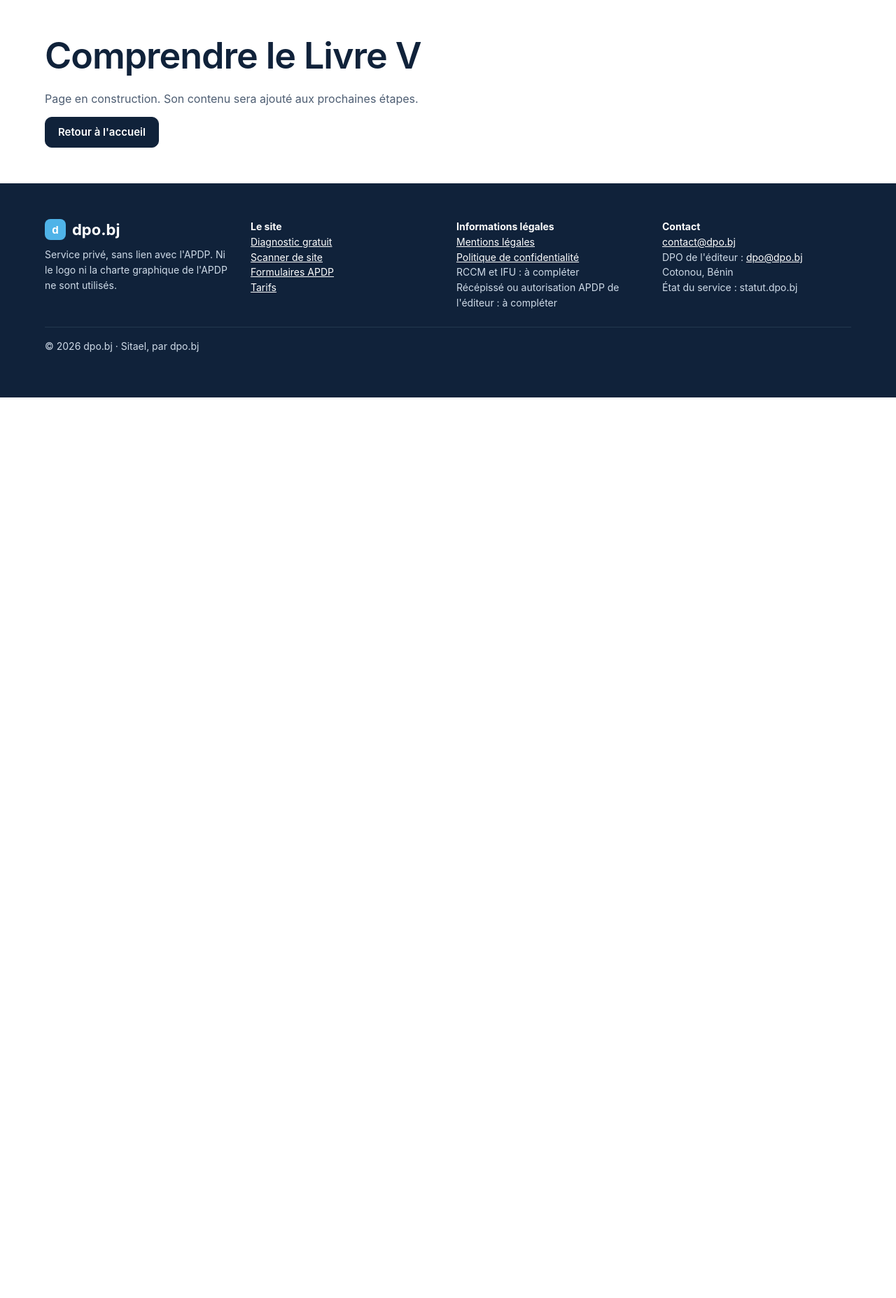
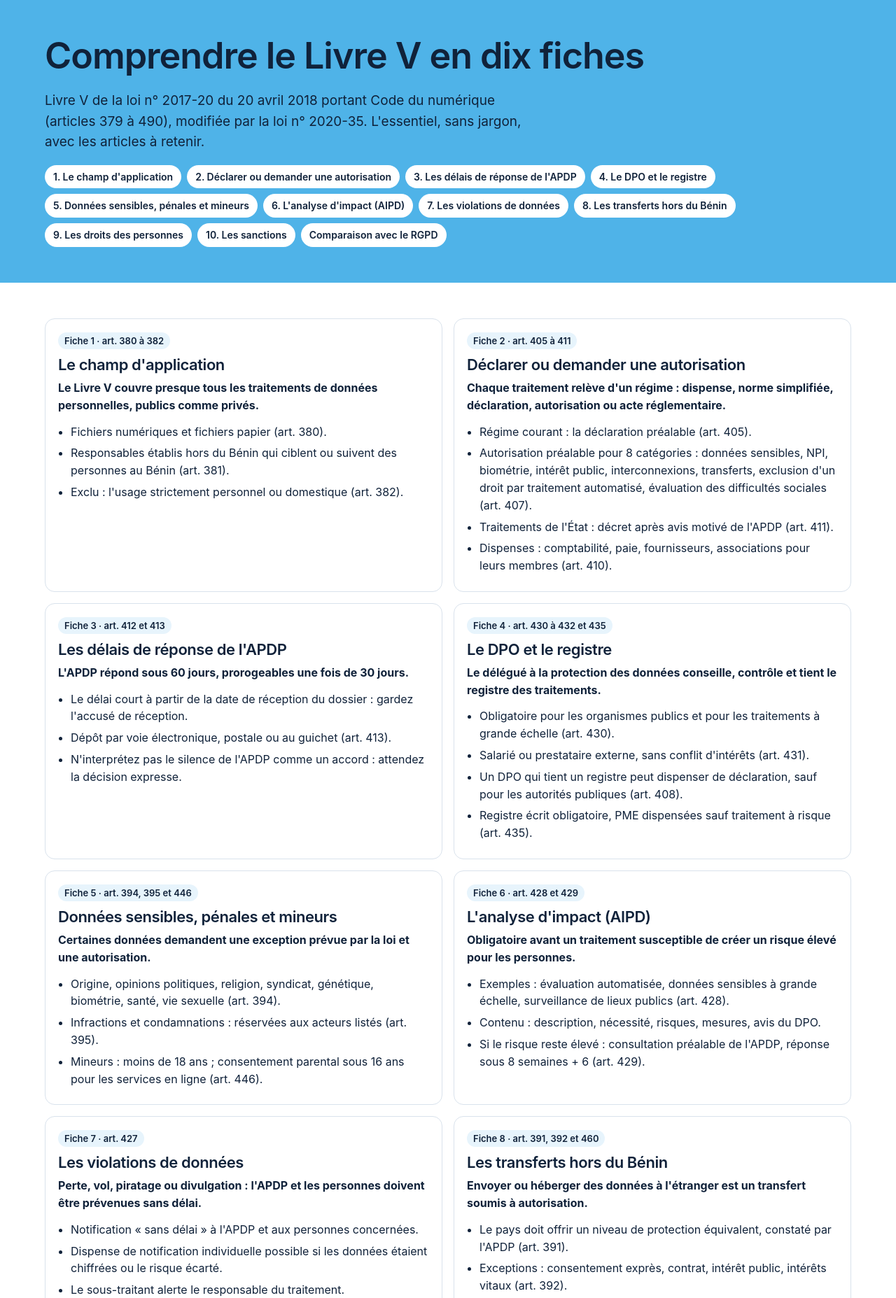
Before and after one commit to houedonoufils-stack/dpo-bj, a Laravel app: page /livre-v in a window 1280 px wide. Shown: the part 97-1952 px from the top of the page at 70% size. Before the commit the page ends 665 px from the top, so only its background shows below. Run offline with Laravel 12, Linux system fonts and the light colour scheme.

Commit message:
Site dpo.bj - Étape 6 : Comprendre le Livre V (10 fiches et comparaison RGPD)

```diff
--- /dev/null
+++ b/app/Http/Controllers/Site/LivreVController.php
@@ -0,0 +1,18 @@
+<?php
+
+namespace App\Http\Controllers\Site;
+
+use App\Http\Controllers\Controller;
+use Illuminate\View\View;
+
+class LivreVController extends Controller
+{
+    /** Page « Comprendre le Livre V » (section 4.1 du cahier des charges). */
+    public function __invoke(): View
+    {
+        return view('site.livre-v', [
+            'fiches' => config('livre5.fiches'),
+            'comparaison' => config('livre5.comparaison'),
+        ]);
+    }
+}
--- /dev/null
+++ b/config/livre5.php
@@ -0,0 +1,146 @@
+<?php
+
+/*
+|--------------------------------------------------------------------------
+| Fiches « Comprendre le Livre V » (section 4.1 du cahier des charges)
+|--------------------------------------------------------------------------
+| Livre V de la loi n° 2017-20 du 20 avril 2018 portant Code du numérique,
+| modifiée par la loi n° 2020-35. Numérotation à vérifier sur la version
+| consolidée du SGG. Contenu à valider par le juriste béninois.
+*/
+
+return [
+
+    'fiches' => [
+        [
+            'slug' => 'champ',
+            'titre' => "Le champ d'application",
+            'articles' => 'art. 380 à 382',
+            'resume' => 'Le Livre V couvre presque tous les traitements de données personnelles, publics comme privés.',
+            'points' => [
+                'Fichiers numériques et fichiers papier (art. 380).',
+                "Responsables établis hors du Bénin qui ciblent ou suivent des personnes au Bénin (art. 381).",
+                'Exclu : l\'usage strictement personnel ou domestique (art. 382).',
+            ],
+        ],
+        [
+            'slug' => 'formalites',
+            'titre' => 'Déclarer ou demander une autorisation',
+            'articles' => 'art. 405 à 411',
+            'resume' => 'Chaque traitement relève d\'un régime : dispense, norme simplifiée, déclaration, autorisation ou acte réglementaire.',
+            'points' => [
+                'Régime courant : la déclaration préalable (art. 405).',
+                "Autorisation préalable pour 8 catégories : données sensibles, NPI, biométrie, intérêt public, interconnexions, transferts, exclusion d'un droit par traitement automatisé, évaluation des difficultés sociales (art. 407).",
+                "Traitements de l'État : décret après avis motivé de l'APDP (art. 411).",
+                'Dispenses : comptabilité, paie, fournisseurs, associations pour leurs membres (art. 410).',
+            ],
+        ],
+        [
+            'slug' => 'delais',
+            'titre' => "Les délais de réponse de l'APDP",
+            'articles' => 'art. 412 et 413',
+            'resume' => "L'APDP répond sous 60 jours, prorogeables une fois de 30 jours.",
+            'points' => [
+                "Le délai court à partir de la date de réception du dossier : gardez l'accusé de réception.",
+                'Dépôt par voie électronique, postale ou au guichet (art. 413).',
+                "N'interprétez pas le silence de l'APDP comme un accord : attendez la décision expresse.",
+            ],
+        ],
+        [
+            'slug' => 'dpo',
+            'titre' => 'Le DPO et le registre',
+            'articles' => 'art. 430 à 432 et 435',
+            'resume' => 'Le délégué à la protection des données conseille, contrôle et tient le registre des traitements.',
+            'points' => [
+                'Obligatoire pour les organismes publics et pour les traitements à grande échelle (art. 430).',
+                'Salarié ou prestataire externe, sans conflit d\'intérêts (art. 431).',
+                'Un DPO qui tient un registre peut dispenser de déclaration, sauf pour les autorités publiques (art. 408).',
+                'Registre écrit obligatoire, PME dispensées sauf traitement à risque (art. 435).',
+            ],
+        ],
+        [
+            'slug' => 'sensibles',
+            'titre' => 'Données sensibles, pénales et mineurs',
+            'articles' => 'art. 394, 395 et 446',
+            'resume' => 'Certaines données demandent une exception prévue par la loi et une autorisation.',
+            'points' => [
+                'Origine, opinions politiques, religion, syndicat, génétique, biométrie, santé, vie sexuelle (art. 394).',
+                'Infractions et condamnations : réservées aux acteurs listés (art. 395).',
+                'Mineurs : moins de 18 ans ; consentement parental sous 16 ans pour les services en ligne (art. 446).',
+            ],
+        ],
+        [
+            'slug' => 'aipd',
+            'titre' => "L'analyse d'impact (AIPD)",
+            'articles' => 'art. 428 et 429',
+            'resume' => 'Obligatoire avant un traitement susceptible de créer un risque élevé pour les personnes.',
+            'points' => [
+                'Exemples : évaluation automatisée, données sensibles à grande échelle, surveillance de lieux publics (art. 428).',
+                'Contenu : description, nécessité, risques, mesures, avis du DPO.',
+                "Si le risque reste élevé : consultation préalable de l'APDP, réponse sous 8 semaines + 6 (art. 429).",
+            ],
+        ],
+        [
+            'slug' => 'violations',
+            'titre' => 'Les violations de données',
+            'articles' => 'art. 427',
+            'resume' => "Perte, vol, piratage ou divulgation : l'APDP et les personnes doivent être prévenues sans délai.",
+            'points' => [
+                "Notification « sans délai » à l'APDP et aux personnes concernées.",
+                'Dispense de notification individuelle possible si les données étaient chiffrées ou le risque écarté.',
+                'Le sous-traitant alerte le responsable du traitement.',
+            ],
+        ],
+        [
+            'slug' => 'transferts',
+            'titre' => 'Les transferts hors du Bénin',
+            'articles' => 'art. 391, 392 et 460',
+            'resume' => "Envoyer ou héberger des données à l'étranger est un transfert soumis à autorisation.",
+            'points' => [
+                "Le pays doit offrir un niveau de protection équivalent, constaté par l'APDP (art. 391).",
+                'Exceptions : consentement exprès, contrat, intérêt public, intérêts vitaux (art. 392).',
+                'Cela vise aussi les logiciels en ligne et les messageries hébergés à l\'étranger.',
+                'Le transfert illicite est pénalement réprimé (art. 460).',
+            ],
+        ],
+        [
+            'slug' => 'droits',
+            'titre' => 'Les droits des personnes',
+            'articles' => 'art. 420 à 447',
+            'resume' => 'Chaque droit a son propre délai de réponse, et l\'exercice des droits est gratuit.',
+            'points' => [
+                'Règle générale : 30 jours, prolongeables de 60 jours (art. 420).',
+                'Accès et copie : 60 jours (art. 437).',
+                'Opposition : 30 jours (art. 440) ; rectification et effacement : 45 jours (art. 441-442).',
+                'Gratuité, sauf demande manifestement abusive (art. 421).',
+            ],
+        ],
+        [
+            'slug' => 'sanctions',
+            'titre' => 'Les sanctions',
+            'articles' => 'art. 452 à 461',
+            'resume' => "L'APDP peut mettre en demeure puis sanctionner, et le juge peut prononcer des peines pénales.",
+            'points' => [
+                'Mise en demeure avec un délai de 8 jours au plus (art. 452).',
+                'Jusqu\'à 50 M FCFA, 100 M FCFA en récidive dans les 5 ans (art. 455).',
+                'Peines pénales : 6 mois à 10 ans et 10 à 50 M FCFA d\'amende (art. 461).',
+            ],
+        ],
+    ],
+
+    // Comparaison avec le RGPD (section 1 du cahier des charges)
+    'comparaison' => [
+        ['sujet' => 'Autorité', 'rgpd' => 'CNIL (en France)', 'benin' => "APDP, autorité administrative indépendante (art. 462 et s.)"],
+        ['sujet' => 'Formalités', 'rgpd' => 'Quasi supprimées, registre interne', 'benin' => 'Déclaration (art. 405), autorisation pour 8 catégories (art. 407), décret pour l\'État (art. 411)'],
+        ['sujet' => 'Effet du DPO', 'rgpd' => 'Aucune dispense', 'benin' => 'Dispense de déclaration possible, sauf autorités publiques (art. 408)'],
+        ['sujet' => "Silence de l'autorité", 'rgpd' => 'Sans objet', 'benin' => 'Réponse sous 60 jours + 30 (art. 412) ; attendre la décision expresse'],
+        ['sujet' => 'Registre', 'rgpd' => 'Obligatoire (art. 30)', 'benin' => 'Obligatoire, PME dispensées sauf traitement à risque (art. 435)'],
+        ['sujet' => 'AIPD', 'rgpd' => 'Obligatoire si risque élevé', 'benin' => 'Obligatoire si risque élevé (art. 428), consultation préalable (art. 429)'],
+        ['sujet' => 'Violations', 'rgpd' => 'Notification sous 72 h', 'benin' => '« Sans délai » à l\'APDP et aux personnes (art. 427)'],
+        ['sujet' => 'Transferts hors du pays', 'rgpd' => 'Adéquation ou garanties', 'benin' => 'Niveau équivalent constaté par l\'APDP et autorisation préalable (art. 391, 407)'],
+        ['sujet' => 'Délais des droits', 'rgpd' => '1 mois + 2', 'benin' => '30 jours + 60 (art. 420) ; accès 60 jours ; rectification 45 jours'],
+        ['sujet' => 'Mineurs', 'rgpd' => '13 à 16 ans selon l\'État', 'benin' => 'Moins de 18 ans ; parents sous 16 ans en ligne (art. 446)'],
+        ['sujet' => 'Sanction maximale', 'rgpd' => '4 % du CA mondial', 'benin' => '50 M FCFA, 100 M en récidive ou 5 % du CA HT plafonné (art. 455)'],
+    ],
+
+];
--- a/public/css/site.css
+++ b/public/css/site.css
@@ -195,3 +195,15 @@ details p { margin-top: 8px; color: var(--mut); }
 .liste { padding-left: 18px; margin: 6px 0 0; }
 .liste li { margin-bottom: 6px; }
 section[id] { scroll-margin-top: 80px; }
+
+/* ===== Comprendre le Livre V ===== */
+.g2 { grid-template-columns: repeat(auto-fit, minmax(min(100%, 380px), 1fr)); }
+.h3 { font-size: 22px; margin-top: 10px; }
+.fiche { scroll-margin-top: 80px; }
+.scroll { overflow-x: auto; }
+.tableau.comp th, .tableau.comp td { width: auto; }
+.tableau.comp thead th { background: var(--ink); color: #fff; }
+.tableau.comp { min-width: 640px; }
+@media (max-width: 600px) {
+  .tableau.comp th, .tableau.comp td { display: table-cell; }
+}
--- /dev/null
+++ b/resources/views/site/livre-v.blade.php
@@ -0,0 +1,85 @@
+@extends('layouts.site')
+
+@section('title', 'Comprendre le Livre V du Code du numérique')
+
+@section('content')
+
+    <section class="band hero" style="padding-bottom:clamp(28px,4vw,64px)">
+        <div class="wrap">
+            <h1>Comprendre le Livre V en dix fiches</h1>
+            <p class="lead">
+                Livre V de la loi n° 2017-20 du 20 avril 2018 portant Code du numérique (articles 379 à 490),
+                modifiée par la loi n° 2020-35. L'essentiel, sans jargon, avec les articles à retenir.
+            </p>
+            <nav class="chips" aria-label="Aller à une fiche">
+                @foreach ($fiches as $fiche)
+                    <a href="#{{ $fiche['slug'] }}">{{ $loop->iteration }}. {{ $fiche['titre'] }}</a>
+                @endforeach
+                <a href="#rgpd">Comparaison avec le RGPD</a>
+            </nav>
+        </div>
+    </section>
+
+    <section class="band">
+        <div class="wrap grid g2">
+            @foreach ($fiches as $fiche)
+                <article class="card fiche" id="{{ $fiche['slug'] }}">
+                    <span class="tag">Fiche {{ $loop->iteration }} · {{ $fiche['articles'] }}</span>
+                    <h2 class="h3">{{ $fiche['titre'] }}</h2>
+                    <p><b>{{ $fiche['resume'] }}</b></p>
+                    <ul class="liste">
+                        @foreach ($fiche['points'] as $point)
+                            <li>{{ $point }}</li>
+                        @endforeach
+                    </ul>
+                </article>
+            @endforeach
+        </div>
+    </section>
+
+    <section class="band fond-ciel" id="rgpd">
+        <div class="wrap">
+            <h2>Ce qui change par rapport au RGPD</h2>
+            <p class="mut" style="max-width:780px">
+                Le Livre V reprend plusieurs outils du RGPD européen, mais garde un système de formalités préalables
+                auprès de l'APDP. Une organisation habituée au RGPD ne peut donc pas s'en contenter.
+            </p>
+            <div class="scroll">
+                <table class="tableau comp">
+                    <thead>
+                        <tr>
+                            <th scope="col">Sujet</th>
+                            <th scope="col">RGPD (Union européenne)</th>
+                            <th scope="col">Livre V (Bénin)</th>
+                        </tr>
+                    </thead>
+                    <tbody>
+                        @foreach ($comparaison as $ligne)
+                            <tr>
+                                <th scope="row">{{ $ligne['sujet'] }}</th>
+                                <td class="mut">{{ $ligne['rgpd'] }}</td>
+                                <td>{{ $ligne['benin'] }}</td>
+                            </tr>
+                        @endforeach
+                    </tbody>
+                </table>
+            </div>
+        </div>
+    </section>
+
+    <section class="band">
+        <div class="wrap row" style="justify-content:space-between">
+            <div>
+                <h2>Et pour votre organisme ?</h2>
+                <p class="mut">Le diagnostic gratuit applique ces règles à votre situation en 10 questions.</p>
+            </div>
+            <a class="btn hot" href="{{ route('site.diagnostic') }}">Faire le diagnostic gratuit</a>
+        </div>
+    </section>
+
+    <p class="small mut wrap" style="padding:0 max(5vw,16px) 24px">
+        Fiches indicatives. Numérotation des articles à vérifier sur la version consolidée publiée par le SGG.
+        Elles ne remplacent pas un avis juridique.
+    </p>
+
+@endsection
--- a/routes/web.php
+++ b/routes/web.php
@@ -10,6 +10,7 @@ use App\Http\Controllers\Site\AccueilController;
 use App\Http\Controllers\Site\DiagnosticController;
 use App\Http\Controllers\Site\LogicielController;
 use App\Http\Controllers\Site\SolutionsController;
+use App\Http\Controllers\Site\LivreVController;
 
 /*
 |--------------------------------------------------------------------------
@@ -25,7 +26,7 @@ Route::name('site.')->group(function () {
     Route::get('/logiciel/mobile', [LogicielController::class, 'mobile'])->name('mobile');
     Route::get('/solutions/secteurs', [SolutionsController::class, 'secteurs'])->name('secteurs');
     Route::get('/services', [SolutionsController::class, 'services'])->name('services');
-    Route::view('/livre-v', 'site.page', ['titre' => 'Comprendre le Livre V'])->name('livre-v');
+    Route::get('/livre-v', LivreVController::class)->name('livre-v');
     Route::view('/formulaires', 'site.page', ['titre' => 'Formulaires APDP'])->name('formulaires');
     Route::view('/ressources', 'site.page', ['titre' => 'Ressources et blog'])->name('ressources');
     Route::view('/academie', 'site.page', ['titre' => 'Académie'])->name('academie');
```
Also changed, not shown: tests/Feature/site/LivreVTest.php (added, +19 -0 lines).
